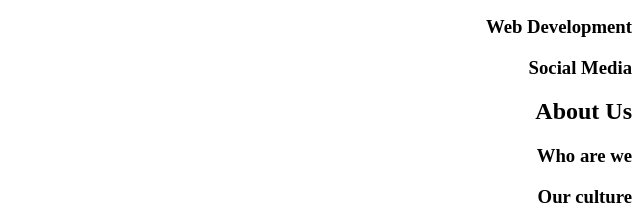
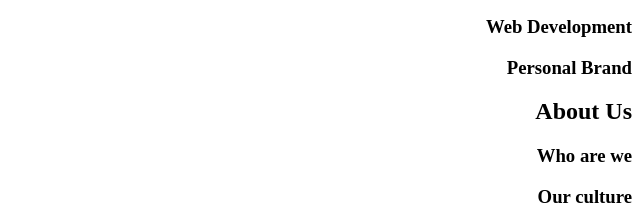
Before and after one commit to pvesp18/holbertonschool-web_front_end, a plain HTML site: page 0x00-html_advanced/10-index.html in a window 1280 px wide. Shown: the part 491-708 px from the top of the page, 640-1280 px from the left. Drawn offline with Linux system fonts and the light colour scheme.

Commit message:
[UPDATE] Fix third H3 level heading in Works section

```diff
--- a/0x00-html_advanced/10-index.html
+++ b/0x00-html_advanced/10-index.html
@@ -27,7 +27,7 @@
 			<section><h2>Works</h2>
 				<article><h3>Interior Design</h3></article>
 				<article><h3>Web Development</h3></article>
-				<article><h3>Social Media</h3></article>
+				<article><h3>Personal Brand</h3></article>
 			</section>
 			<section>
 				<h2>About Us</h2>
```
